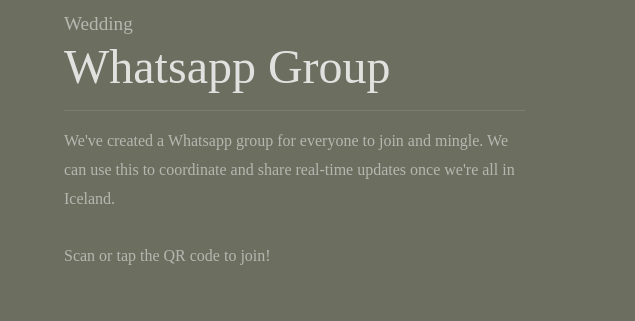
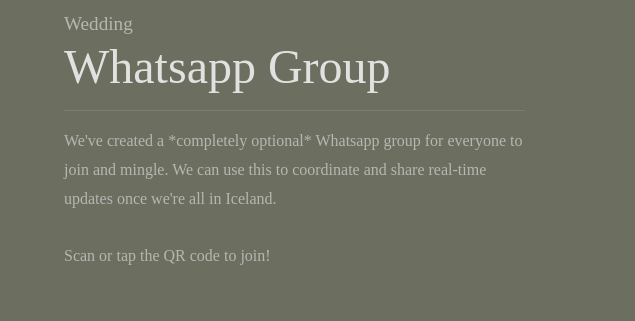
Before and after one commit to siggisim/wedding, a plain HTML site: page know/index.html in a window 1280 px wide. Shown: the part 119-440 px from the top of the page, 0-635 px from the left. Drawn offline with Linux system fonts and the light colour scheme; a web font is replaced by a local one.

Commit message:
Update index.html

```diff
--- a/know/index.html
+++ b/know/index.html
@@ -43,7 +43,7 @@
           <div class="content-section-heading">Wedding</div>
           <div class="content-section-title">Whatsapp Group</div>
           <div class="content-section-info paragraph">
-            We've created a Whatsapp group for everyone to join and mingle. We can use this to coordinate and share real-time updates once we're all in Iceland.
+            We've created a *completely optional* Whatsapp group for everyone to join and mingle. We can use this to coordinate and share real-time updates once we're all in Iceland.
             <br/><br/>
             Scan or tap the QR code to join!
           </div>
```
